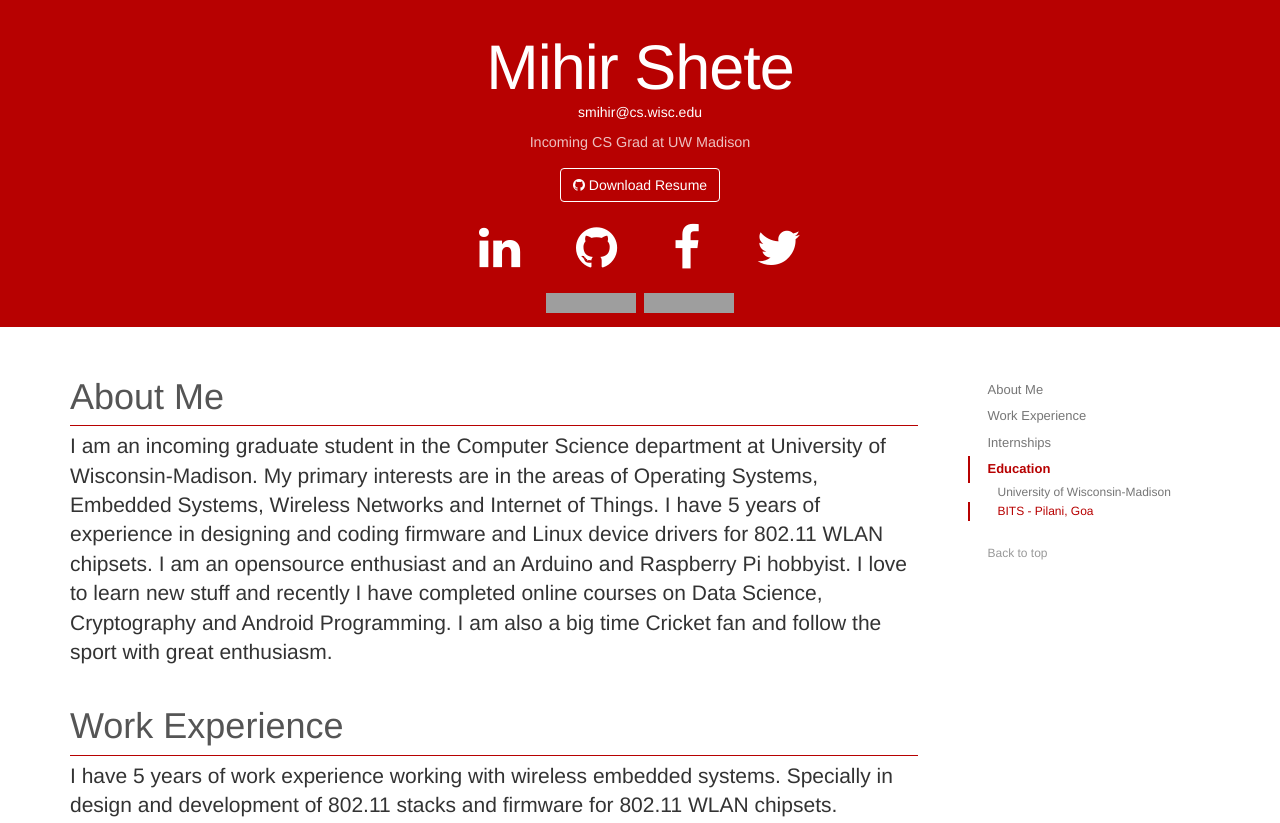
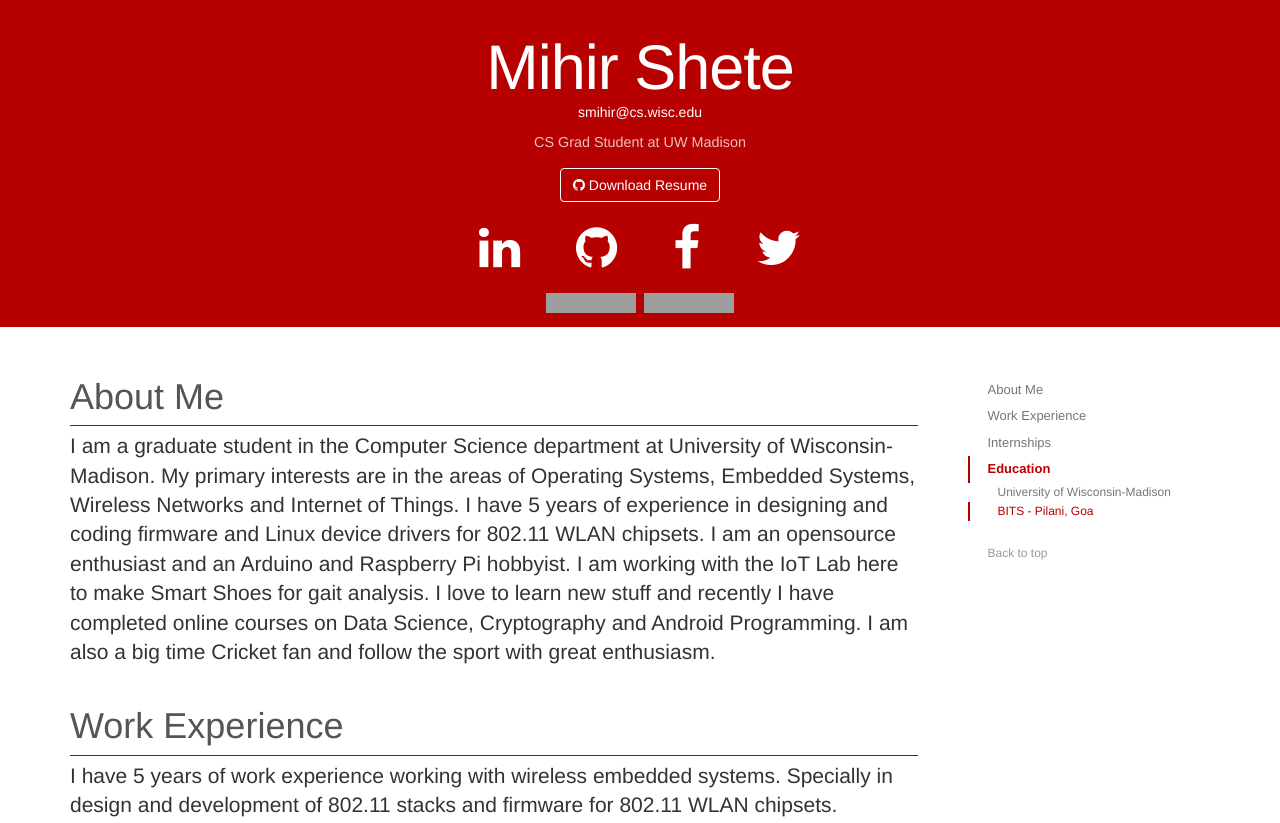
Before and after one commit to smihir/html-s, a plain HTML site: page index.html in a window 1280 px wide. Shown: the top 823 px of the page. Drawn offline with nearby package versions, Linux system fonts and the light colour scheme; grey boxes are pictures that could not be loaded; some icons are missing.

Commit message:
change UW Madison status

```diff
--- a/index.html
+++ b/index.html
@@ -37,7 +37,7 @@
     <ul class="jumbotron-links">
       <li><a href="mailto:smihir@cs.wisc.edu"><i class="fa"></i>smihir@cs.wisc.edu</a></li>
     </ul>
-    <p class="small">Incoming CS Grad at UW Madison</p>
+    <p class="small">CS Grad Student at UW Madison</p>
     <p>
       <a class="btn btn-outline" href="https://github.com/smihir/resume/raw/master/mihir-resume.pdf" onclick="_gaq.push(['_trackEvent', 'exit', 'main', 'GitHub']);">
         <span class="fa fa-github"></span>
@@ -58,12 +58,13 @@
       <div class="col-md-9">
         <h1 id="aboutme">About Me</h1>
         <p class="lead">
-          I am an incoming graduate student in the Computer Science department
+          I am a graduate student in the Computer Science department
           at University of Wisconsin-Madison. My primary interests are in the
           areas of Operating Systems, Embedded Systems, Wireless Networks and
           Internet of Things. I have 5 years of experience in designing and
           coding firmware and Linux device drivers for 802.11 WLAN chipsets.
           I am an opensource enthusiast and an Arduino and Raspberry Pi hobbyist.
+          I am working with the IoT Lab here to make Smart Shoes for gait analysis.
           I love to learn new stuff and recently I have completed online courses
           on Data Science, Cryptography and Android Programming. I am also a big
           time Cricket fan and follow the sport with great enthusiasm.
@@ -120,7 +121,7 @@
           </p>
           <h1 id="education">Education</h1>
           <h2 id="uwmad">University of Wisconsin-Madison</h2>
-          <h3> <small>Incoming Student, M.S in Computer Science</small></h3>
+          <h3> <small>Graduate Student, M.S in Computer Science</small></h3>
           <p>
             At UW Madison I would like to pursue my interests in Operating System,
             Wireless Networks and Internet of Things. UW with its world renowned
```
